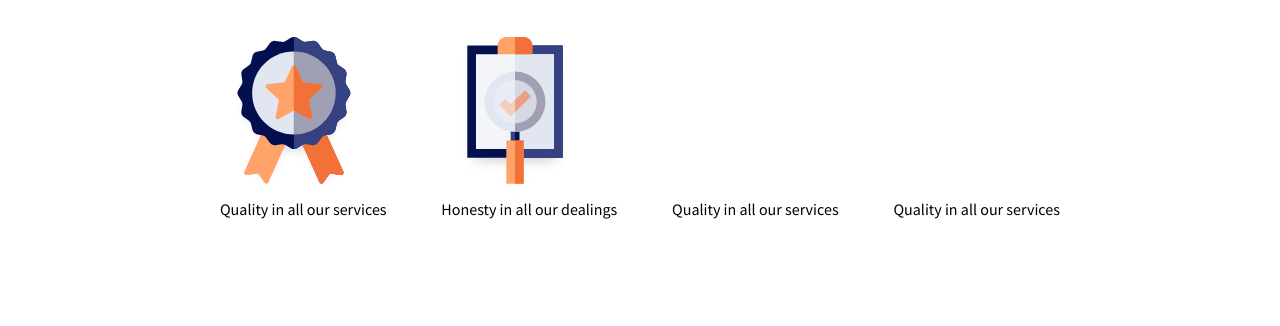
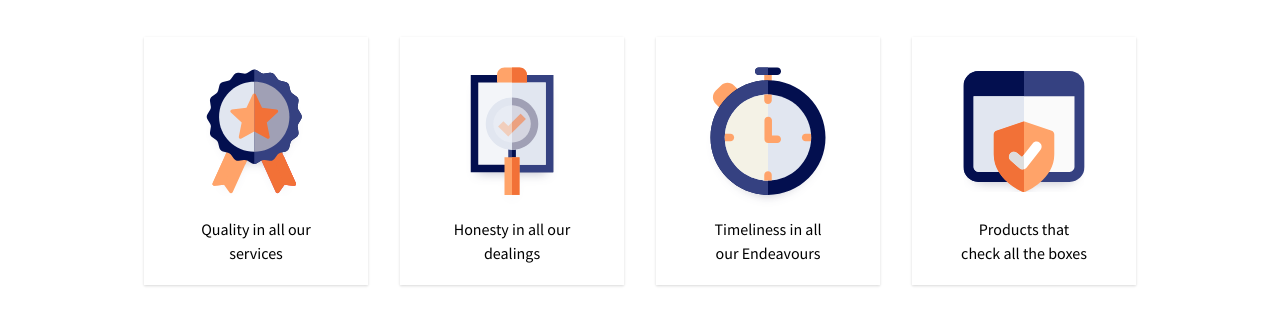
Before and after one commit to upshoot-tech/upshoot_website, a website: page index.html in a window 1280 px wide. Shown: the part 928-1254 px from the top of the page. Drawn offline with nearby package versions, Linux system fonts and the light colour scheme; files that its build step writes are made by us from their sources.

Commit message:
section:who-we-are-icons

```diff
--- a/index.html
+++ b/index.html
@@ -54,7 +54,9 @@
                 support needed by every Enterprise (Established or Start-up) to build products with
                 lasting solutions.
             </p>
-            <div class="mt-10 flex flex-row justify-between">
+        </section>
+        <section class="m-auto font-primary">
+            <div class="flex flex-row justify-center mt-10 space-x-8">
                 <div class="card">
                     <img src="assets/img/001-medal.svg" class="h-40" alt="">
                     <h2>Quality in all our services</h2>
@@ -64,12 +66,12 @@
                     <h2>Honesty in all our dealings</h2>
                 </div>
                 <div class="card">
-                    <img src="assets/img/002-medal.svg" class="h-40" alt="">
-                    <h2>Quality in all our services</h2>
+                    <img src="assets/img/003-chronometer.svg" class="h-40" alt="">
+                    <h2>Timeliness in all our Endeavours</h2>
                 </div>
                 <div class="card">
-                    <img src="assets/img/002-medal.svg" class="h-40" alt="">
-                    <h2>Quality in all our services</h2>
+                    <img src="assets/img/004-secure.svg" class="h-40" alt="">
+                    <h2>Products that check all the boxes</h2>
                 </div>
             </div>
         </section>
--- a/style/app.css
+++ b/style/app.css
@@ -6,8 +6,6 @@
 
 @tailwind utilities;
 
-@import url("components/cards.css");
-
-/* .card{
-    @apply bg-white shadow flex flex-col items-center justify-center py-5 px-12;
-} */
+.card{
+    @apply bg-white shadow flex flex-col text-center items-center justify-center w-20 py-5 px-12;
+}
--- a/style/components/cards.css
+++ /dev/null
@@ -1,3 +0,0 @@
-.card{
-    @apply bg-white shadow flex flex-col items-center justify-center py-5 px-12;
-}
--- a/tailwind.config.js
+++ b/tailwind.config.js
@@ -18,6 +18,12 @@ module.exports = {
       },
       textColor: {
         blue: '#172363'
+      },
+      width:{
+        20: '20%',
+      },
+      boxShadow: {
+        'icon': '0px 11px 15px -10px rgba(49, 49, 86, 0.3)',
       }
     },
   },
```
Also changed, not shown: assets/img/003-chronometer.svg (added), assets/img/004-secure.svg (added).
